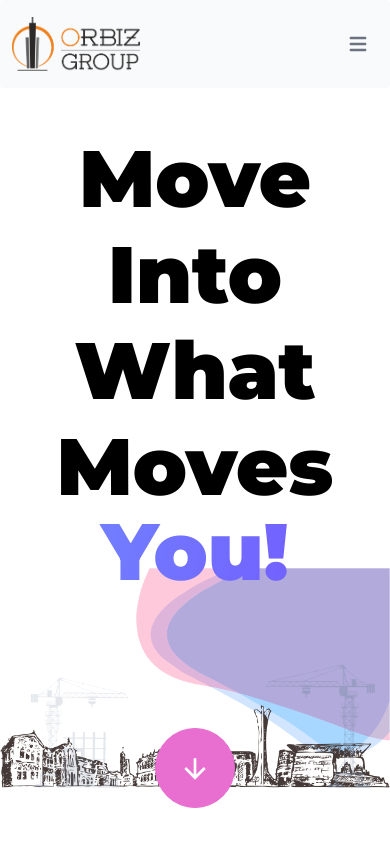
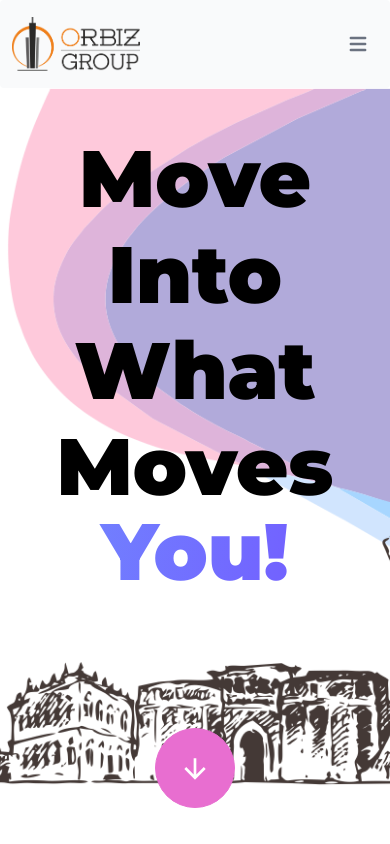
Before and after one commit to yashshah2372/orbiz, a React (Create React App) app: page / in a window 390 px wide. Shown: the top 844 px of the page. Built offline with nearby package versions, Linux system fonts and the light colour scheme.

Commit message:
fix(hero section) : fixed responsive of hero section

```diff
--- a/src/Components/Home/styles/MainPage.module.css
+++ b/src/Components/Home/styles/MainPage.module.css
@@ -423,7 +423,7 @@ i:before {
     justify-content: center;
     align-items: center;
     background-image: url(../../../Assets/Images/Orbiz_BG_2.png);
-    background-size: 100vw;
+    background-size: cover;
     background-position-x: center;
     background-position-y: bottom;
 }
@@ -1693,7 +1693,7 @@ i:before {
 }
 
 @media (max-width: 768px) {
-    .bd_callout{
+    .bd_callout {
         width: 100%;
         position: absolute;
         left: 0;
@@ -2663,7 +2663,7 @@ section.container {
     display: flex;
 }
 .feature_content > :nth-child(even) {
-    background: url("../../../Assets/Images/3d-shap.png") no-repeat scroll center center;
+    background: url("../../../Assets/Images/3d-shap.png") no-repeat center center;
     background-size: 100%;
     display: flex;
 }
@@ -2686,8 +2686,8 @@ section.container {
 }
 
 @media (min-width: 769px) and (max-width: 991px) {
-    .feature_content{
-        grid-template-columns: repeat(1,1fr);
+    .feature_content {
+        grid-template-columns: repeat(1, 1fr);
     }
 }
 
--- a/src/Components/Projects/Projects.jsx
+++ b/src/Components/Projects/Projects.jsx
@@ -8,7 +8,7 @@ const Projects = () => {
     const [data, setData] = useState("specifications");
     return (
         <div className="w-full flex justify-center">
-            <div className="flex mt-32 p-8 justify-center w-4/5">
+            <div className="flex sm:mt-32 p-8 justify-center w-4/5 flex-col sm:flex-row mt-2">
                 <div className="bg-[#293241] h-[32.5rem] px-16 py-12 w-1/3 font-[Montserrat]">
                     <span className="text-white text-2xl block border-l-4 pl-4 border-[#FF8845]">FEATURE PROPERTY</span>
                     <ul className="text-white text-xl py-8">
```
